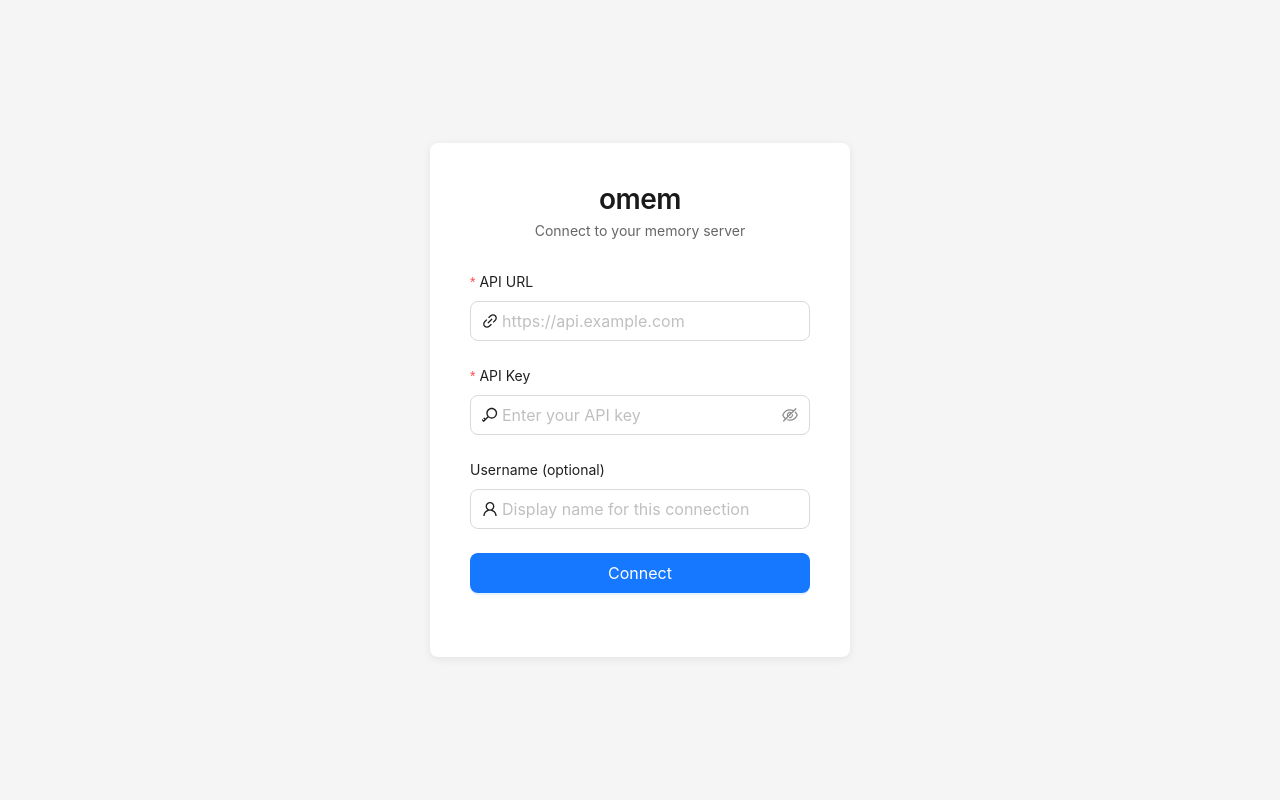
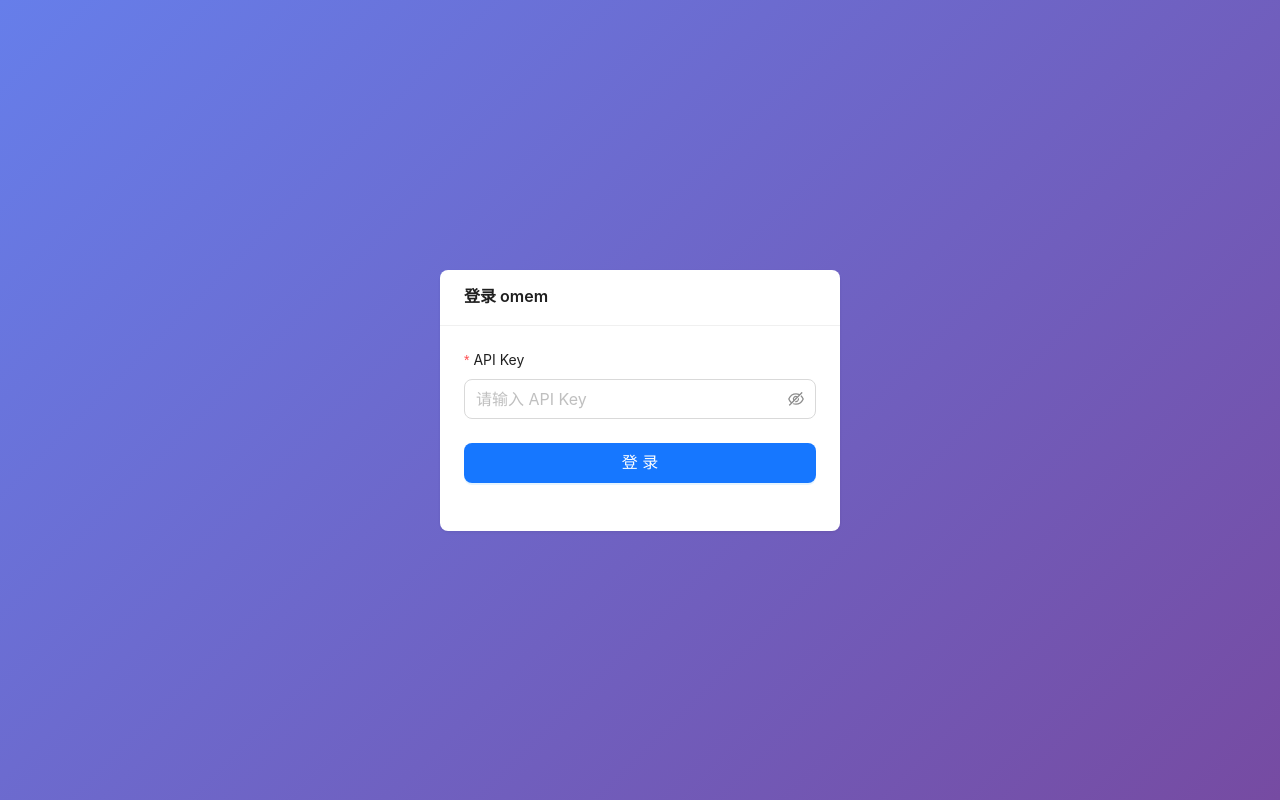
Before and after one commit to mengfanbo123/omem-web, a Vue app: page /login in a window 1280 px wide. Built offline with nearby package versions, Linux system fonts and the light colour scheme.

Commit message:
feat: 简化登录页，只需输入 API Key

```diff
--- a/src/views/Login.vue
+++ b/src/views/Login.vue
@@ -1,163 +1,84 @@
 <template>
   <div class="login-container">
-    <div class="login-card">
-      <div class="card-header">
-        <h1 class="app-title">omem</h1>
-        <p class="app-subtitle">Connect to your memory server</p>
-      </div>
-
+    <a-card title="登录 omem" :bordered="false" style="width: 400px">
       <a-form
-        ref="formRef"
         :model="formState"
         :rules="rules"
+        @finish="handleLogin"
         layout="vertical"
-        @finish="handleLogin"
       >
-        <a-form-item label="API URL" name="apiUrl">
-          <a-input
-            v-model:value="formState.apiUrl"
-            placeholder="https://api.example.com"
-            size="large"
-          >
-            <template #prefix>
-              <LinkOutlined />
-            </template>
-          </a-input>
-        </a-form-item>
-
         <a-form-item label="API Key" name="apiKey">
           <a-input-password
             v-model:value="formState.apiKey"
-            placeholder="Enter your API key"
+            placeholder="请输入 API Key"
             size="large"
-          >
-            <template #prefix>
-              <KeyOutlined />
-            </template>
-          </a-input-password>
-        </a-form-item>
-
-        <a-form-item label="Username (optional)" name="username">
-          <a-input
-            v-model:value="formState.username"
-            placeholder="Display name for this connection"
-            size="large"
-          >
-            <template #prefix>
-              <UserOutlined />
-            </template>
-          </a-input>
+          />
         </a-form-item>
 
         <a-form-item>
           <a-button
             type="primary"
             html-type="submit"
+            :loading="loading"
+            block
             size="large"
-            block
-            :loading="loading"
           >
-            {{ loading ? 'Connecting...' : 'Connect' }}
+            登录
           </a-button>
         </a-form-item>
       </a-form>
-
-      <div v-if="errorMessage" class="error-message">
-        <AlertOutlined />
-        <span>{{ errorMessage }}</span>
-      </div>
-    </div>
+    </a-card>
   </div>
 </template>
 
 <script setup lang="ts">
-import { ref, reactive } from 'vue'
-import { useRouter, useRoute } from 'vue-router'
+import { reactive, ref } from 'vue'
+import { useRouter } from 'vue-router'
+import { message } from 'ant-design-vue'
+import { useAuthStore } from '@/stores/auth'
+import { profileApi } from '@/api/profile'
+import { updateBaseURL } from '@/api/client'
 import axios from 'axios'
-import type { FormInstance, Rule } from 'ant-design-vue/es/form'
-import { LinkOutlined, KeyOutlined, UserOutlined, AlertOutlined } from '@ant-design/icons-vue'
-import { useAuthStore } from '@/stores/auth'
-import type { User } from '@/types/user'
-import { updateBaseURL } from '@/api/client'
 
 const router = useRouter()
-const route = useRoute()
 const authStore = useAuthStore()
-
-const formRef = ref<FormInstance>()
 const loading = ref(false)
-const errorMessage = ref('')
 
 const formState = reactive({
-  apiUrl: '',
-  apiKey: '',
-  username: '',
+  apiKey: ''
 })
 
-const validateApiUrl = async (_rule: Rule, value: string): Promise<void> => {
-  if (!value) {
-    throw new Error('API URL is required')
-  }
-  try {
-    new URL(value)
-  } catch {
-    throw new Error('Please enter a valid URL')
-  }
+const rules = {
+  apiKey: [{ required: true, message: '请输入 API Key', trigger: 'blur' }]
 }
 
-const rules: Record<string, Rule[]> = {
-  apiUrl: [{ required: true, validator: validateApiUrl, trigger: 'change' }],
-  apiKey: [{ required: true, message: 'API Key is required', trigger: 'change' }],
-}
+const API_BASE_URL = import.meta.env.VITE_API_BASE_URL || 'https://www.mengxy.cc'
 
 const handleLogin = async () => {
-  errorMessage.value = ''
   loading.value = true
-
   try {
-    // Validate connection by calling health endpoint
-    const healthUrl = `${formState.apiUrl.replace(/\/$/, '')}/health`
+    const healthUrl = `${API_BASE_URL}/health`
     await axios.get(healthUrl, {
-      headers: {
-        'X-API-Key': formState.apiKey,
-      },
-      timeout: 10000,
+      headers: { 'X-API-Key': formState.apiKey }
     })
 
-    // Create user object
-    const user: User = {
-      id: `${Date.now()}`,
-      name: formState.username || new URL(formState.apiUrl).hostname,
+    updateBaseURL(API_BASE_URL)
+
+    const profile = await profileApi.get()
+
+    authStore.addUser({
+      id: formState.apiKey.substring(0, 8),
+      name: profile.name || 'Unknown User',
       api_key: formState.apiKey,
-      api_url: formState.apiUrl.replace(/\/$/, ''),
-      last_used: new Date().toISOString(),
-    }
+      api_url: API_BASE_URL,
+      last_used: new Date().toISOString()
+    })
 
-    // Add user to auth store
-    authStore.addUser(user)
-
-    // Update API client baseURL
-    updateBaseURL(user.api_url)
-
-    // Redirect to intended page or home
-    const redirect = route.query.redirect as string
-    router.push(redirect || '/memories')
-  } catch (err: unknown) {
-    if (axios.isAxiosError(err)) {
-      if (err.code === 'ECONNABORTED') {
-        errorMessage.value = 'Connection timeout. Please check your API URL.'
-      } else if (err.response?.status === 401) {
-        errorMessage.value = 'Invalid API key'
-      } else if (err.response?.status === 404) {
-        errorMessage.value = 'API endpoint not found. Please check your API URL.'
-      } else {
-        errorMessage.value = err.response?.data?.error?.message || 'Failed to connect to server'
-      }
-    } else if (err instanceof Error) {
-      errorMessage.value = err.message || 'Failed to connect'
-    } else {
-      errorMessage.value = 'Failed to connect to server'
-    }
+    message.success('登录成功')
+    router.push('/memories')
+  } catch (error: any) {
+    console.error('Login failed:', error)
+    message.error(error?.error?.message || '登录失败，请检查 API Key')
   } finally {
     loading.value = false
   }
@@ -166,52 +87,10 @@ const handleLogin = async () => {
 
 <style scoped>
 .login-container {
+  display: flex;
+  justify-content: center;
+  align-items: center;
   min-height: 100vh;
-  display: flex;
-  align-items: center;
-  justify-content: center;
-  background: #f5f5f5;
-  padding: 20px;
-}
-
-.login-card {
-  width: 100%;
-  max-width: 420px;
-  background: #fff;
-  border-radius: 8px;
-  box-shadow: 0 2px 8px rgba(0, 0, 0, 0.08);
-  padding: 40px;
-}
-
-.card-header {
-  text-align: center;
-  margin-bottom: 32px;
-}
-
-.app-title {
-  font-size: 28px;
-  font-weight: 600;
-  color: #1a1a1a;
-  margin: 0 0 8px 0;
-  letter-spacing: -0.5px;
-}
-
-.app-subtitle {
-  font-size: 14px;
-  color: #666;
-  margin: 0;
-}
-
-.error-message {
-  display: flex;
-  align-items: center;
-  gap: 8px;
-  padding: 12px 16px;
-  background: #fff2f0;
-  border: 1px solid #ffccc7;
-  border-radius: 4px;
-  color: #ff4d4f;
-  font-size: 14px;
-  margin-top: 16px;
+  background: linear-gradient(135deg, #667eea 0%, #764ba2 100%);
 }
 </style>
```
